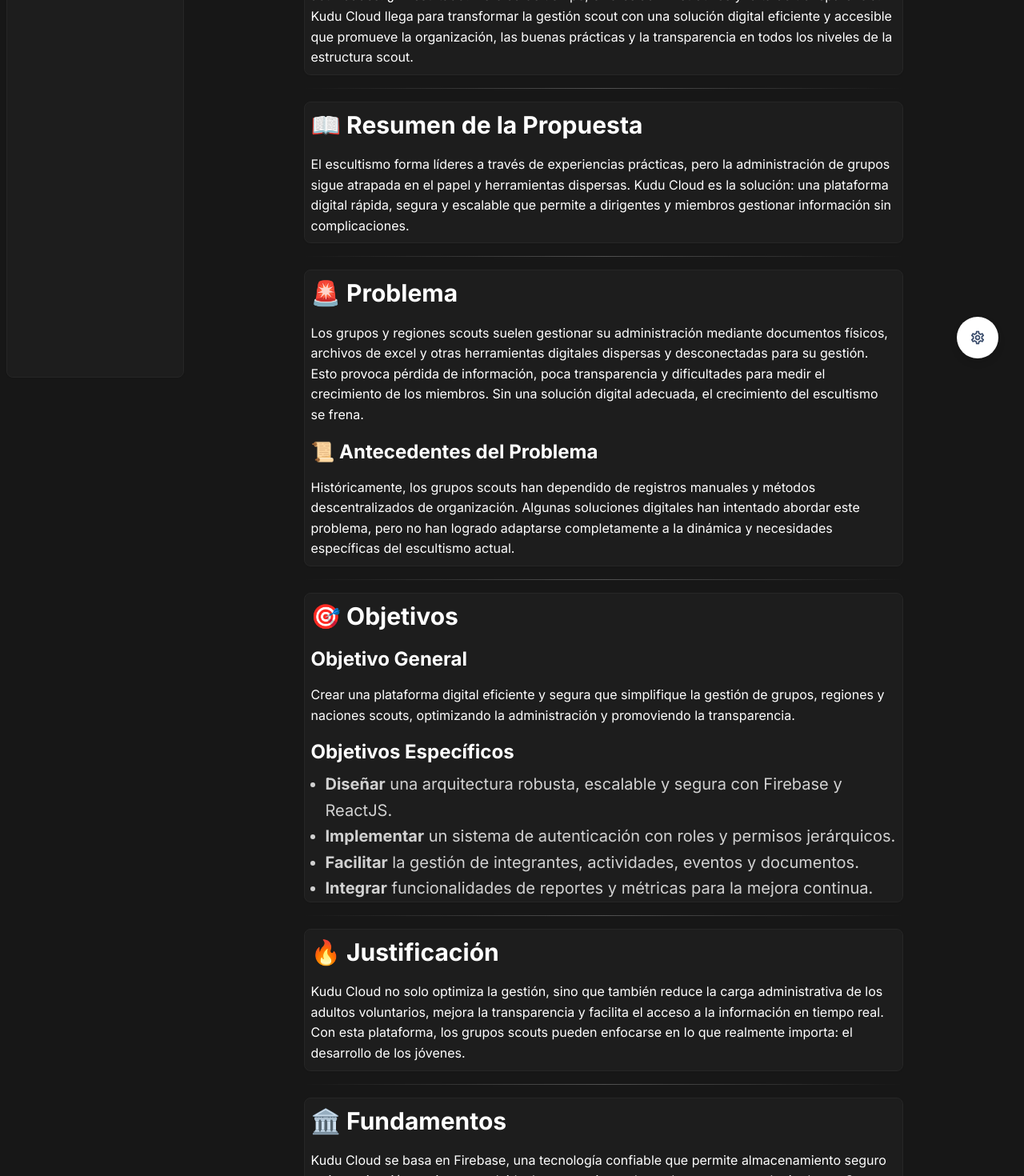
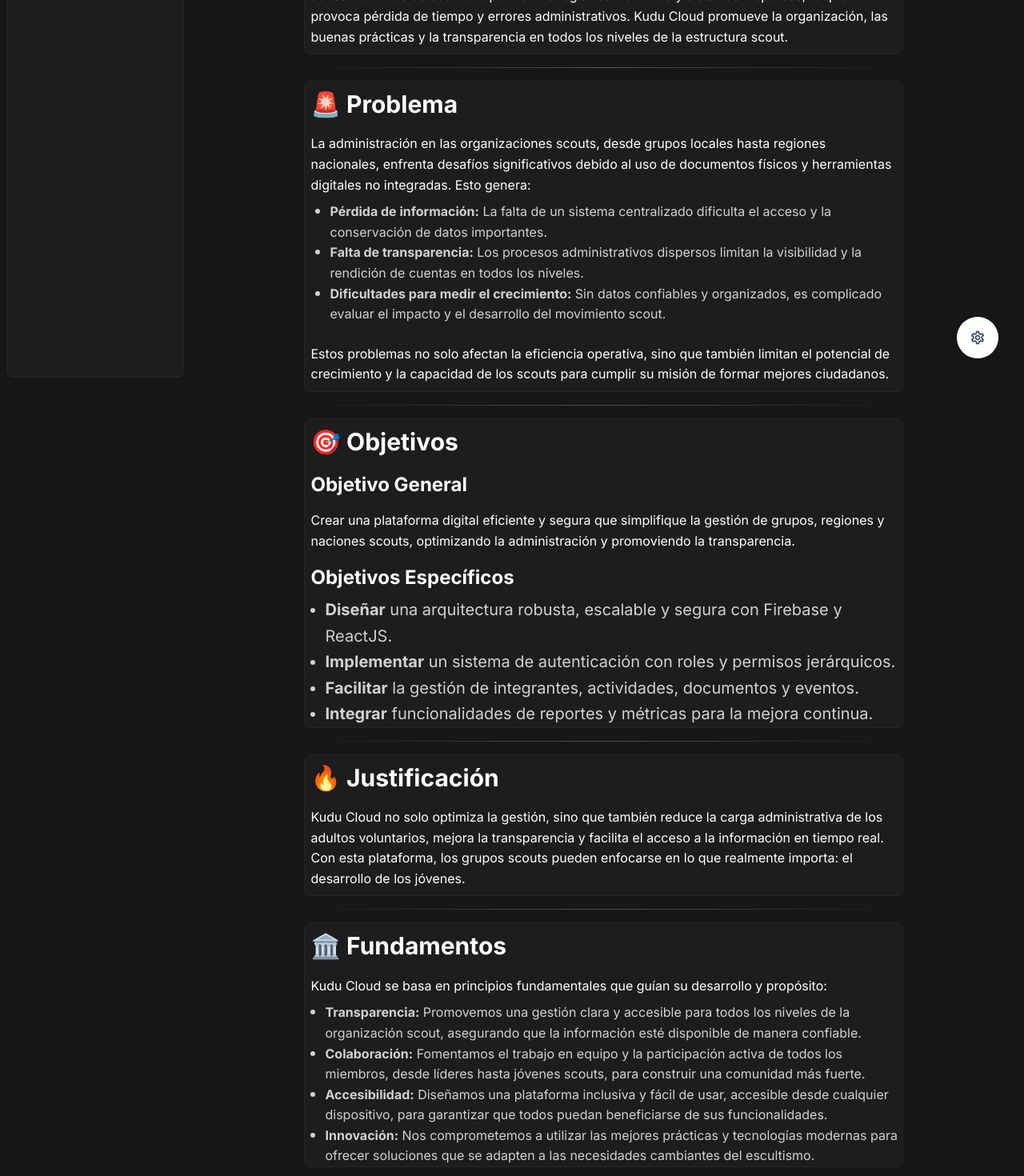
Before and after one commit to sagudelo1200/kudu, a React (Create React App) app: page /kudu in a window 1280 px wide. Shown: the part 320-1790 px from the top of the page at 80% size. Built offline with nearby package versions, Linux system fonts and the light colour scheme.

Commit message:
enrutado base

```diff
--- a/src/layouts/KuduLayout.js
+++ b/src/layouts/KuduLayout.js
@@ -16,7 +16,6 @@
 import theme from 'assets/theme'
 import themeDark from 'assets/theme-dark'
 import rtlPlugin from 'stylis-plugin-rtl'
-import { CacheProvider } from '@emotion/react'
 import createCache from '@emotion/cache'
 import routes from 'routes'
 
--- a/src/pages/kudu.js
+++ b/src/pages/kudu.js
@@ -1,4 +1,3 @@
-import BaseContainer from 'components/BaseContainer'
 import MDTypography from 'components/MDTypography'
 import { Card, Divider, Grid } from '@mui/material'
 import MDBox from 'components/MDBox'
@@ -10,7 +9,7 @@
         <Grid item xs={12} md={10} lg={9}>
           <MDTypography variant='h1'>Kudu Cloud</MDTypography>
           <MDTypography variant='subtitle1' mb={3}>
-            La Herramienta Scout que responde al Llamado de la Organización.
+            La herramienta Scout que responde al llamado de la organización.
           </MDTypography>
         </Grid>
         <Grid item xs={12} md={10} lg={9}>
@@ -19,27 +18,12 @@
               ✨ Introducción
             </MDTypography>
             <MDTypography m={1} variant='body2'>
-              Miles de scouts dependen de registros manuales y sistemas
-              dispersos para gestionar sus actividades. ¿El resultado? Pérdida
-              de tiempo, errores administrativos y falta de transparencia.
-              <br />
               Kudu Cloud llega para transformar la gestión scout con una
-              solución digital eficiente y accesible que promueve la
+              solución digital eficiente y accesible. Miles de scouts dependen
+              de registros manuales y sistemas dispersos, lo que provoca pérdida
+              de tiempo y errores administrativos. Kudu Cloud promueve la
               organización, las buenas prácticas y la transparencia en todos los
               niveles de la estructura scout.
-            </MDTypography>
-          </Card>
-          <Divider />
-          <Card sx={{ overflow: 'visible' }}>
-            <MDTypography m={1} variant='h3'>
-              📖 Resumen de la Propuesta
-            </MDTypography>
-            <MDTypography m={1} variant='body2'>
-              El escultismo forma líderes a través de experiencias prácticas,
-              pero la administración de grupos sigue atrapada en el papel y
-              herramientas dispersas. Kudu Cloud es la solución: una plataforma
-              digital rápida, segura y escalable que permite a dirigentes y
-              miembros gestionar información sin complicaciones.
             </MDTypography>
           </Card>
           <Divider />
@@ -48,23 +32,69 @@
               🚨 Problema
             </MDTypography>
             <MDTypography m={1} variant='body2'>
-              Los grupos y regiones scouts suelen gestionar su administración
-              mediante documentos físicos, archivos de excel y otras
-              herramientas digitales dispersas y desconectadas para su gestión.
-              <br />
-              Esto provoca pérdida de información, poca transparencia y
-              dificultades para medir el crecimiento de los miembros. Sin una
-              solución digital adecuada, el crecimiento del escultismo se frena.
+              La administración en las organizaciones scouts, desde grupos
+              locales hasta regiones nacionales, enfrenta desafíos
+              significativos debido al uso de documentos físicos y herramientas
+              digitales no integradas. Esto genera:
             </MDTypography>
-            <MDTypography m={1} variant='h4'>
-              📜 Antecedentes del Problema
+
+            <MDBox component='ul' m={0} pl={4} mb={2}>
+              <MDBox
+                component='li'
+                color='text'
+                fontSize='1.25rem'
+                lineHeight={1}
+              >
+                <MDTypography
+                  variant='body2'
+                  color='text'
+                  fontWeight='regular'
+                  verticalAlign='middle'
+                >
+                  <b>Pérdida de información:</b> La falta de un sistema
+                  centralizado dificulta el acceso y la conservación de datos
+                  importantes.
                 </MDTypography>
+              </MDBox>
+              <MDBox
+                component='li'
+                color='text'
+                fontSize='1.25rem'
+                lineHeight={1}
+              >
+                <MDTypography
+                  variant='body2'
+                  color='text'
+                  fontWeight='regular'
+                  verticalAlign='middle'
+                >
+                  <b>Falta de transparencia:</b> Los procesos administrativos
+                  dispersos limitan la visibilidad y la rendición de cuentas en
+                  todos los niveles.
+                </MDTypography>
+              </MDBox>
+              <MDBox
+                component='li'
+                color='text'
+                fontSize='1.25rem'
+                lineHeight={1}
+              >
+                <MDTypography
+                  variant='body2'
+                  color='text'
+                  fontWeight='regular'
+                  verticalAlign='middle'
+                >
+                  <b>Dificultades para medir el crecimiento:</b> Sin datos
+                  confiables y organizados, es complicado evaluar el impacto y
+                  el desarrollo del movimiento scout.
+                </MDTypography>
+              </MDBox>
+            </MDBox>
             <MDTypography m={1} variant='body2'>
-              Históricamente, los grupos scouts han dependido de registros
-              manuales y métodos descentralizados de organización. Algunas
-              soluciones digitales han intentado abordar este problema, pero no
-              han logrado adaptarse completamente a la dinámica y necesidades
-              específicas del escultismo actual.
+              Estos problemas no solo afectan la eficiencia operativa, sino que
+              también limitan el potencial de crecimiento y la capacidad de los
+              scouts para cumplir su misión de formar mejores ciudadanos.
             </MDTypography>
           </Card>
           <Divider />
@@ -84,12 +114,7 @@
             <MDTypography m={1} variant='h4'>
               Objetivos Específicos
             </MDTypography>
-            <MDBox
-              display='flex'
-              justifyContent='space-between'
-              alignItems='flex-end'
-              flexWrap='wrap'
-            >
+
             <MDBox component='ul' m={0} pl={3.25} mb={{ xs: 8, sm: 0 }}>
               <MDBox
                 component='li'
@@ -133,7 +158,7 @@
                   verticalAlign='middle'
                 >
                   <b>Facilitar</b> la gestión de integrantes, actividades,
-                    eventos y documentos.
+                  documentos y eventos.
                 </MDTypography>
               </MDBox>
               <MDBox
@@ -147,10 +172,9 @@
                   fontWeight='regular'
                   verticalAlign='middle'
                 >
-                    <b>Integrar</b> funcionalidades de reportes y métricas para
-                    la mejora continua.
+                  <b>Integrar</b> funcionalidades de reportes y métricas para la
+                  mejora continua.
                 </MDTypography>
-                </MDBox>
               </MDBox>
             </MDBox>
           </Card>
@@ -163,10 +187,8 @@
               Kudu Cloud no solo optimiza la gestión, sino que también reduce la
               carga administrativa de los adultos voluntarios, mejora la
               transparencia y facilita el acceso a la información en tiempo
-              real.
-              <br />
-              Con esta plataforma, los grupos scouts pueden enfocarse en lo que
-              realmente importa: el desarrollo de los jóvenes.
+              real. Con esta plataforma, los grupos scouts pueden enfocarse en
+              lo que realmente importa: el desarrollo de los jóvenes.
             </MDTypography>
           </Card>
           <Divider />
@@ -175,12 +197,80 @@
               🏛️ Fundamentos
             </MDTypography>
             <MDTypography m={1} variant='body2'>
-              Kudu Cloud se basa en Firebase, una tecnología confiable que
-              permite almacenamiento seguro y sincronización en tiempo real,
-              ideal para gestionar datos de scouts en cualquier lugar. Con
-              ReactJS, ofrecemos una interfaz rápida, intuitiva y accesible
-              desde cualquier dispositivo.
+              Kudu Cloud se basa en principios fundamentales que guían su
+              desarrollo y propósito:
             </MDTypography>
+            <MDBox component='ul' m={0} pl={3.25} mb={{ xs: 8, sm: 0 }}>
+              <MDBox
+                component='li'
+                color='text'
+                fontSize='1.25rem'
+                lineHeight={1}
+              >
+                <MDTypography
+                  variant='body2'
+                  color='text'
+                  fontWeight='regular'
+                  verticalAlign='middle'
+                >
+                  <b>Transparencia:</b> Promovemos una gestión clara y accesible
+                  para todos los niveles de la organización scout, asegurando
+                  que la información esté disponible de manera confiable.
+                </MDTypography>
+              </MDBox>
+              <MDBox
+                component='li'
+                color='text'
+                fontSize='1.25rem'
+                lineHeight={1}
+              >
+                <MDTypography
+                  variant='body2'
+                  color='text'
+                  fontWeight='regular'
+                  verticalAlign='middle'
+                >
+                  <b>Colaboración:</b> Fomentamos el trabajo en equipo y la
+                  participación activa de todos los miembros, desde líderes
+                  hasta jóvenes scouts, para construir una comunidad más fuerte.
+                </MDTypography>
+              </MDBox>
+              <MDBox
+                component='li'
+                color='text'
+                fontSize='1.25rem'
+                lineHeight={1}
+              >
+                <MDTypography
+                  variant='body2'
+                  color='text'
+                  fontWeight='regular'
+                  verticalAlign='middle'
+                >
+                  <b>Accesibilidad:</b> Diseñamos una plataforma inclusiva y
+                  fácil de usar, accesible desde cualquier dispositivo, para
+                  garantizar que todos puedan beneficiarse de sus
+                  funcionalidades.
+                </MDTypography>
+              </MDBox>
+              <MDBox
+                component='li'
+                color='text'
+                fontSize='1.25rem'
+                lineHeight={1}
+              >
+                <MDTypography
+                  variant='body2'
+                  color='text'
+                  fontWeight='regular'
+                  verticalAlign='middle'
+                >
+                  <b>Innovación:</b> Nos comprometemos a utilizar las mejores
+                  prácticas y tecnologías modernas para ofrecer soluciones que
+                  se adapten a las necesidades cambiantes del escultismo.
+                </MDTypography>
+              </MDBox>
+            </MDBox>
           </Card>
         </Grid>
       </Grid>
--- a/src/routes/dashboardRoutes.js
+++ b/src/routes/dashboardRoutes.js
@@ -2,6 +2,7 @@
 
 const dashboardRoutes = [
   {
+    name: 'Dashboard',
     path: '',
     exact: true,
     element: <DashboardPage />,
--- a/src/routes/kuduRoutes.js
+++ b/src/routes/kuduRoutes.js
@@ -3,11 +3,13 @@
 
 const kuduRoutes = [
   {
+    name: 'Kudu',
     path: '',
     exact: true,
     element: <Kudu />,
   },
   {
+    name: 'Dashboard',
     path: 'dash',
     exact: true,
     element: <DashboardPage />,
```
Also changed, not shown: src/examples/Footer/index.js (+7 -3 lines). Lines whose indentation alone changed are shown as unchanged.
